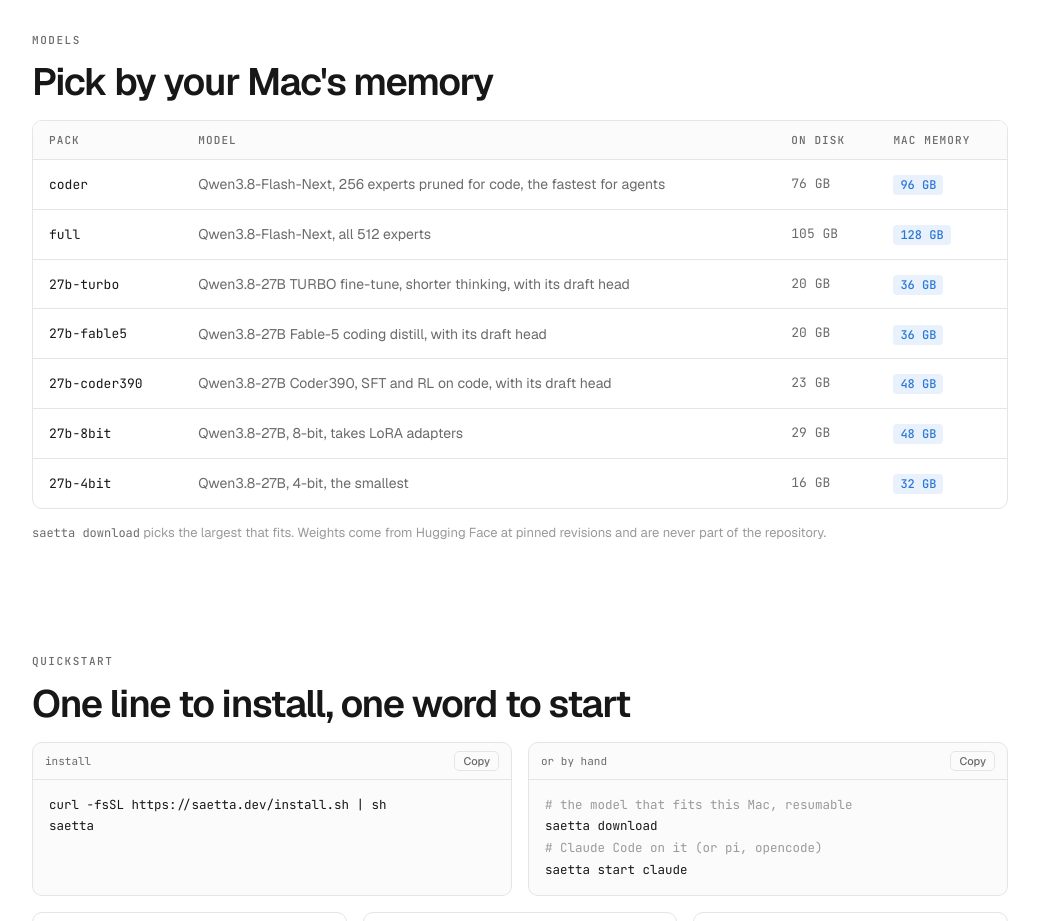
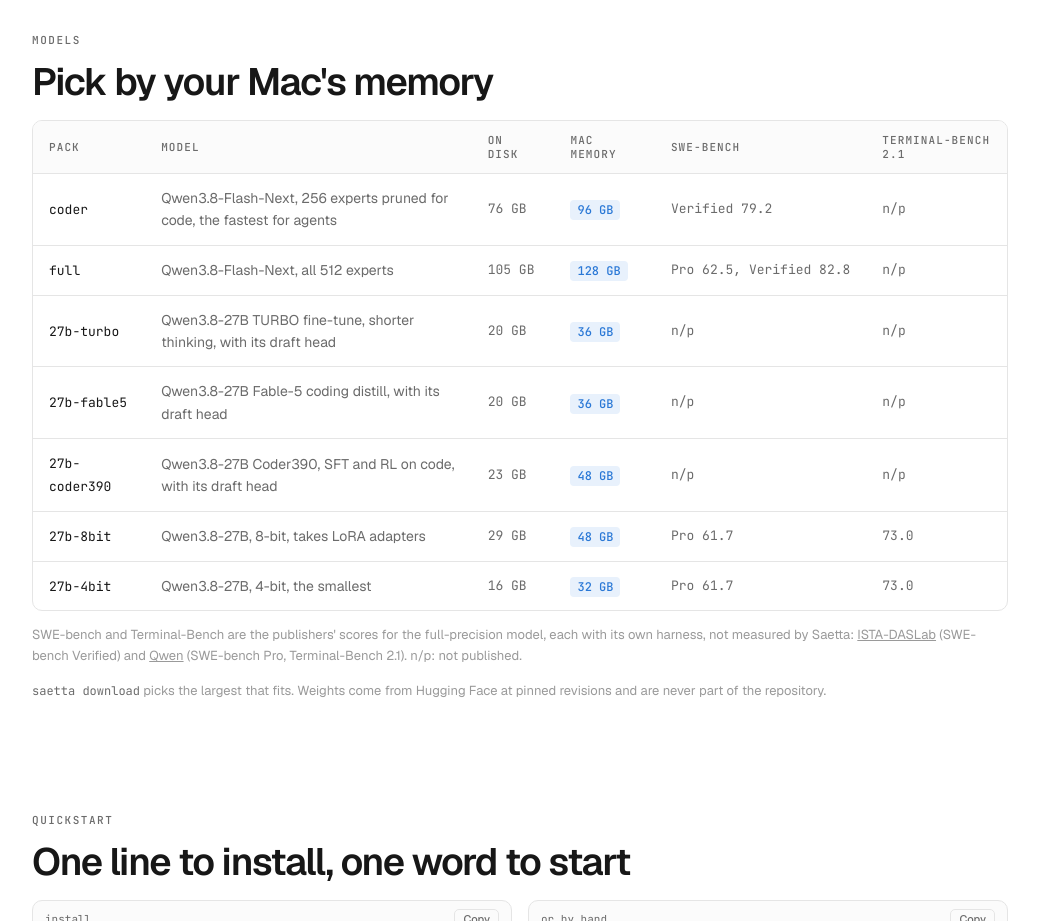
Before and after one commit to antonellof/saetta, a plain HTML site: page web/index.html in a window 1280 px wide. Shown: the part 3920-4841 px from the top of the page, without its empty margins (120-1159 px from the left). Drawn offline with nearby package versions, Linux system fonts and the light colour scheme; animation ran at ten frames a second.

Commit message:
README and site: published SWE-bench and Terminal-Bench scores per model

```diff
--- a/web/index.html
+++ b/web/index.html
@@ -311,18 +311,19 @@ logits       max rel err 6.7e-7</pre>
         <h2>Pick by your Mac's memory</h2>
         <div class="table">
           <table>
-            <thead><tr><th>Pack</th><th>Model</th><th>On disk</th><th>Mac memory</th></tr></thead>
+            <thead><tr><th>Pack</th><th>Model</th><th>On disk</th><th>Mac memory</th><th>SWE-bench</th><th>Terminal-Bench 2.1</th></tr></thead>
             <tbody>
-              <tr><td><code>coder</code></td><td>Qwen3.8-Flash-Next, 256 experts pruned for code, the fastest for agents</td><td class="num">76 GB</td><td><span class="tagm">96 GB</span></td></tr>
-              <tr><td><code>full</code></td><td>Qwen3.8-Flash-Next, all 512 experts</td><td class="num">105 GB</td><td><span class="tagm">128 GB</span></td></tr>
-              <tr><td><code>27b-turbo</code></td><td>Qwen3.8-27B TURBO fine-tune, shorter thinking, with its draft head</td><td class="num">20 GB</td><td><span class="tagm">36 GB</span></td></tr>
-              <tr><td><code>27b-fable5</code></td><td>Qwen3.8-27B Fable-5 coding distill, with its draft head</td><td class="num">20 GB</td><td><span class="tagm">36 GB</span></td></tr>
-              <tr><td><code>27b-coder390</code></td><td>Qwen3.8-27B Coder390, SFT and RL on code, with its draft head</td><td class="num">23 GB</td><td><span class="tagm">48 GB</span></td></tr>
-              <tr><td><code>27b-8bit</code></td><td>Qwen3.8-27B, 8-bit, takes LoRA adapters</td><td class="num">29 GB</td><td><span class="tagm">48 GB</span></td></tr>
-              <tr><td><code>27b-4bit</code></td><td>Qwen3.8-27B, 4-bit, the smallest</td><td class="num">16 GB</td><td><span class="tagm">32 GB</span></td></tr>
+              <tr><td><code>coder</code></td><td>Qwen3.8-Flash-Next, 256 experts pruned for code, the fastest for agents</td><td class="num">76 GB</td><td><span class="tagm">96 GB</span></td><td class="num">Verified 79.2</td><td class="num">n/p</td></tr>
+              <tr><td><code>full</code></td><td>Qwen3.8-Flash-Next, all 512 experts</td><td class="num">105 GB</td><td><span class="tagm">128 GB</span></td><td class="num">Pro 62.5, Verified 82.8</td><td class="num">n/p</td></tr>
+              <tr><td><code>27b-turbo</code></td><td>Qwen3.8-27B TURBO fine-tune, shorter thinking, with its draft head</td><td class="num">20 GB</td><td><span class="tagm">36 GB</span></td><td class="num">n/p</td><td class="num">n/p</td></tr>
+              <tr><td><code>27b-fable5</code></td><td>Qwen3.8-27B Fable-5 coding distill, with its draft head</td><td class="num">20 GB</td><td><span class="tagm">36 GB</span></td><td class="num">n/p</td><td class="num">n/p</td></tr>
+              <tr><td><code>27b-coder390</code></td><td>Qwen3.8-27B Coder390, SFT and RL on code, with its draft head</td><td class="num">23 GB</td><td><span class="tagm">48 GB</span></td><td class="num">n/p</td><td class="num">n/p</td></tr>
+              <tr><td><code>27b-8bit</code></td><td>Qwen3.8-27B, 8-bit, takes LoRA adapters</td><td class="num">29 GB</td><td><span class="tagm">48 GB</span></td><td class="num">Pro 61.7</td><td class="num">73.0</td></tr>
+              <tr><td><code>27b-4bit</code></td><td>Qwen3.8-27B, 4-bit, the smallest</td><td class="num">16 GB</td><td><span class="tagm">32 GB</span></td><td class="num">Pro 61.7</td><td class="num">73.0</td></tr>
             </tbody>
           </table>
         </div>
+        <p class="note">SWE-bench and Terminal-Bench are the publishers' scores for the full-precision model, each with its own harness, not measured by Saetta: <a href="https://huggingface.co/ISTA-DASLab/Qwen3.8-Flash-Next-GSQ-RCO-Coder-GGUF">ISTA-DASLab</a> (SWE-bench Verified) and <a href="https://huggingface.co/Qwen/Qwen3.8-27B">Qwen</a> (SWE-bench Pro, Terminal-Bench 2.1). n/p: not published.</p>
         <p class="note"><code>saetta download</code> picks the largest that fits. Weights come from Hugging Face at pinned revisions and are never part of the repository.</p>
       </div>
     </section>
```
Also changed, not shown: README.md.
